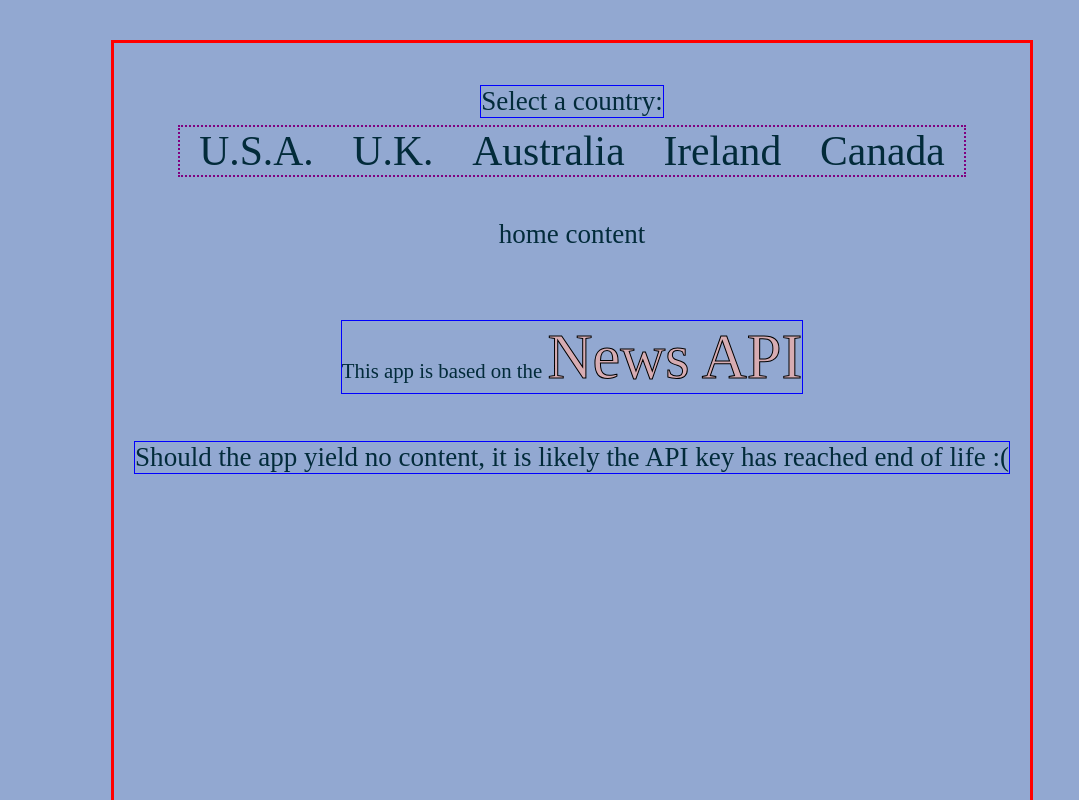
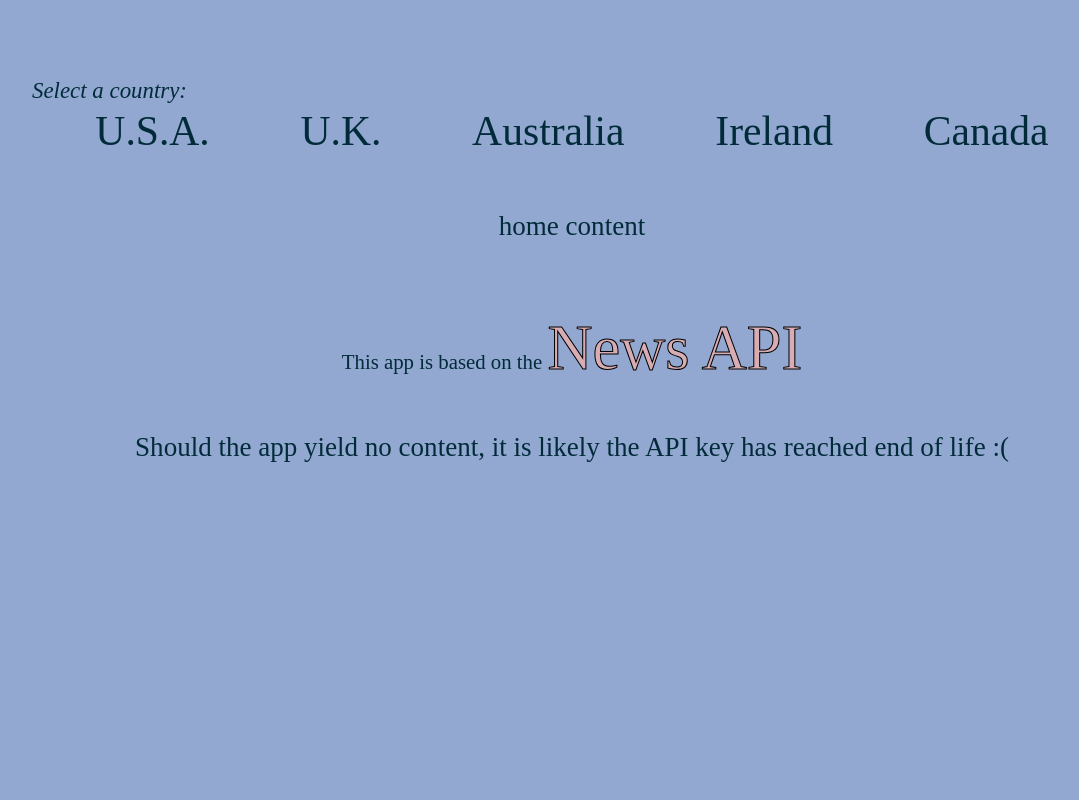
Before and after one commit to avilldaniel/nextjs-tech-news, a Next.js app: page / in a window 1280 px wide. Shown: the top 800 px of the page, without its empty margins (68-1147 px from the left). Built offline with nearby package versions, Linux system fonts and the light colour scheme; a web font is replaced by a local one.

Commit message:
added styling

```diff
--- a/components/SelectCountry.tsx
+++ b/components/SelectCountry.tsx
@@ -5,10 +5,13 @@
 const SelectCountry = () => {
   const router = useRouter();
   const currentRoute = router.asPath;
-  // console.log(currentRoute);
+  // console.log("asPath:", currentRoute);
+  // console.log("query:", router.query);
+  // console.log("basePath:", router.basePath);
+  // console.log("pathname:", router.pathname);
   return (
     <>
-      <p>Select a country:</p>
+      <p className="selectCou">Select a country:</p>
       <ul className="countries">
         {countries.map((country, key) => {
           return (
--- a/styles/globals.css
+++ b/styles/globals.css
@@ -1,7 +1,8 @@
-p {
+/* p {
+  text-align: center;
+
   border: 1px solid blue;
-  text-align: center;
-}
+} */
 
 span {
   white-space: nowrap;
@@ -24,6 +25,7 @@
 
 .countries {
   padding: 0;
+  padding-bottom: 15px;
   list-style-type: none;
   width: 90%;
   display: flex;
@@ -31,25 +33,69 @@
   font-size: 2rem;
   margin-top: -20px;
 
-  border: 2px dotted purple;
+  /* border: 2px dotted purple; */
+}
+
+summary {
+  font-size: 1rem;
+}
+
+article > a:hover a:active a:focus {
+  text-decoration: overline;
+  font-size: 2rem;
+}
+
+article {
+  font-weight: bold;
+  font-size: 1.2rem;
+  height: 140px;
+  padding-top: 10px;
+}
+
+.content {
+  margin: 0;
+  display: flex;
+  flex-direction: column;
+}
+
+.articles > li {
+  max-width: 300px;
+  display: flex;
+  flex-direction: column;
+
+  /* border: 3px solid black; */
 }
 
 .articles {
-  border: 2px dashed yellow;
-  min-height: 400px;
+  height: 800px;
+  width: 80%;
+  list-style-type: none;
+  display: flex;
+  gap: 1rem;
+  padding: 0;
+
+  /* border: 2px dashed yellow; */
+}
+
+.selectCou {
+  font-size: 1.1rem;
+  align-self: flex-start;
+  margin-left: 40px;
+  font-style: italic;
+
+  /* border: 2px dashed yellow; */
 }
 
 .container {
-  height: 900px;
-  min-width: 800px;
-  max-width: 1200px;
+  height: 1200px;
+  width: 1200px;
   margin: 40px;
   padding: 15px 20px;
   display: flex;
   flex-direction: column;
   align-items: center;
 
-  border: 3px solid red;
+  /* border: 3px solid red; */
 }
 
 html,
@@ -70,6 +116,11 @@
   text-decoration: none;
 }
 
+a:hover {
+  text-decoration: underline;
+  text-decoration-color: #a63a50;
+}
+
 * {
   box-sizing: border-box;
 }
```
Also changed, not shown: pages/[country].tsx (+23 -10 lines), public/noImage.png (added).
